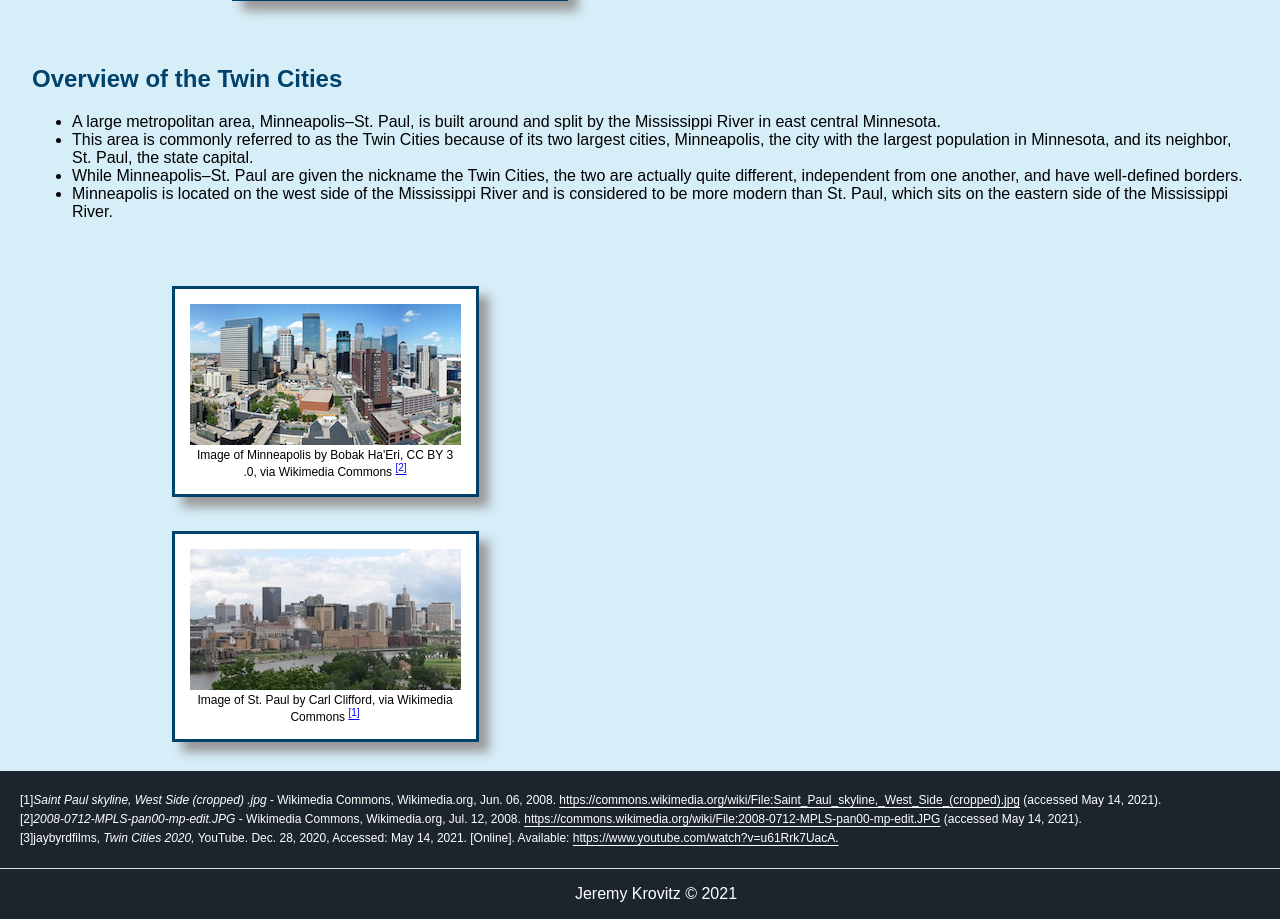
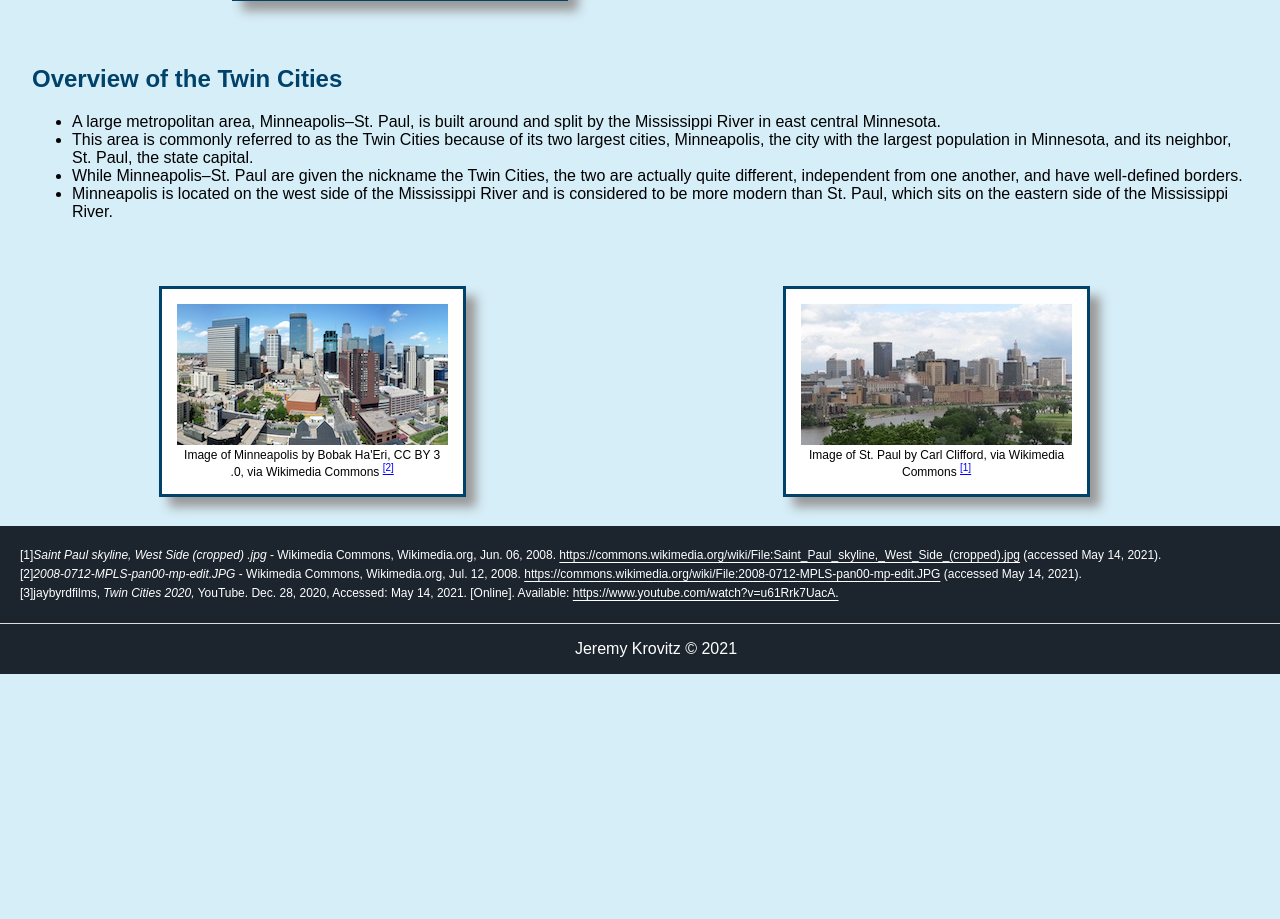
Before and after one commit to jkrovitz/Krovitz_Jeremy_Term_Project, a PHP site: page / in a window 1280 px wide. Shown: the part 366-1285 px from the top of the page. After the commit the page ends 1040 px from the top, so only its background shows below. Run offline with PHP 8.4, Linux system fonts and the light colour scheme; grey boxes are pictures that could not be loaded.

Commit message:
Fix style

```diff
--- a/style/screen.css
+++ b/style/screen.css
@@ -189,7 +189,7 @@
     }
     .image-column {
         float: left;
-        width: 50%;
+        width: 48%;
         padding: 5px;
         text-align: center;
     }
@@ -250,7 +250,7 @@
     /* Styles used on history.html for screen media */
     .image-three-column {
         float: left;
-        width: 33.33%;
+        width: 30%;
         padding: 5px;
         text-align: center;
     }
```
